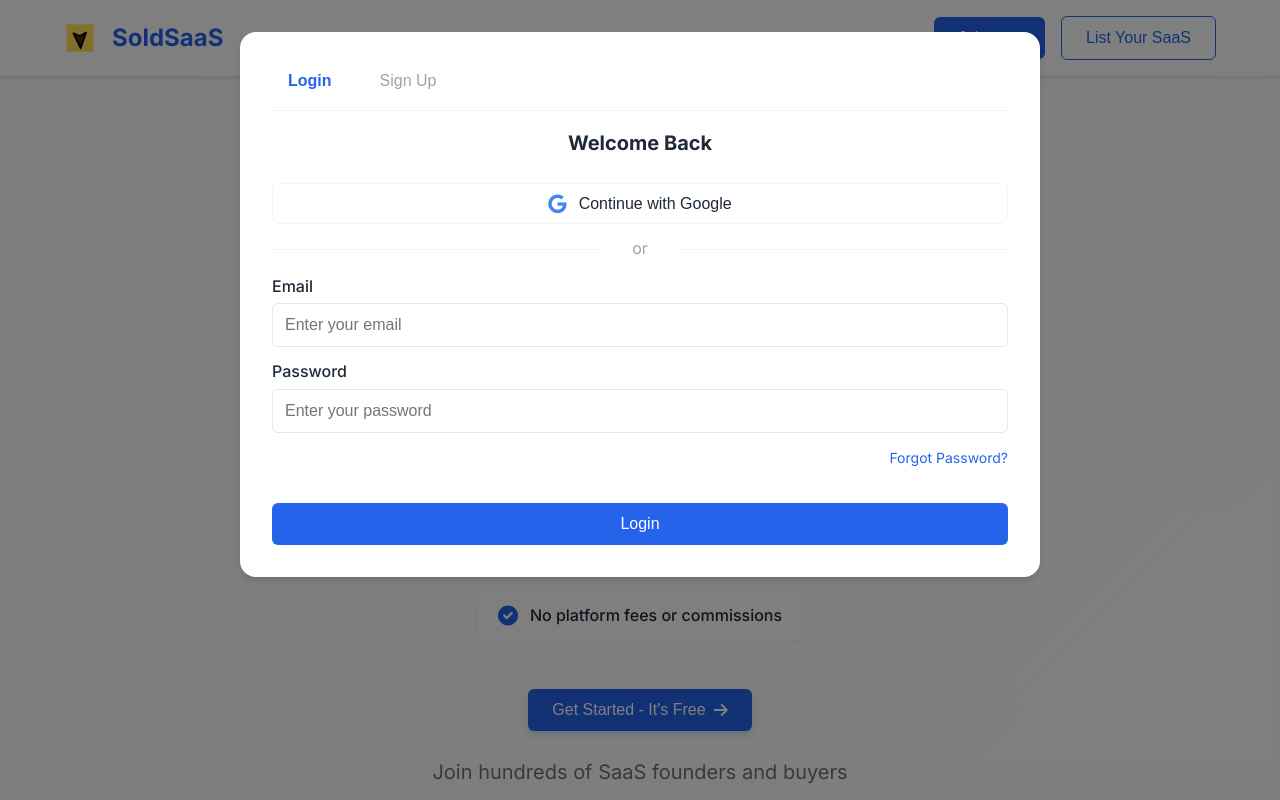
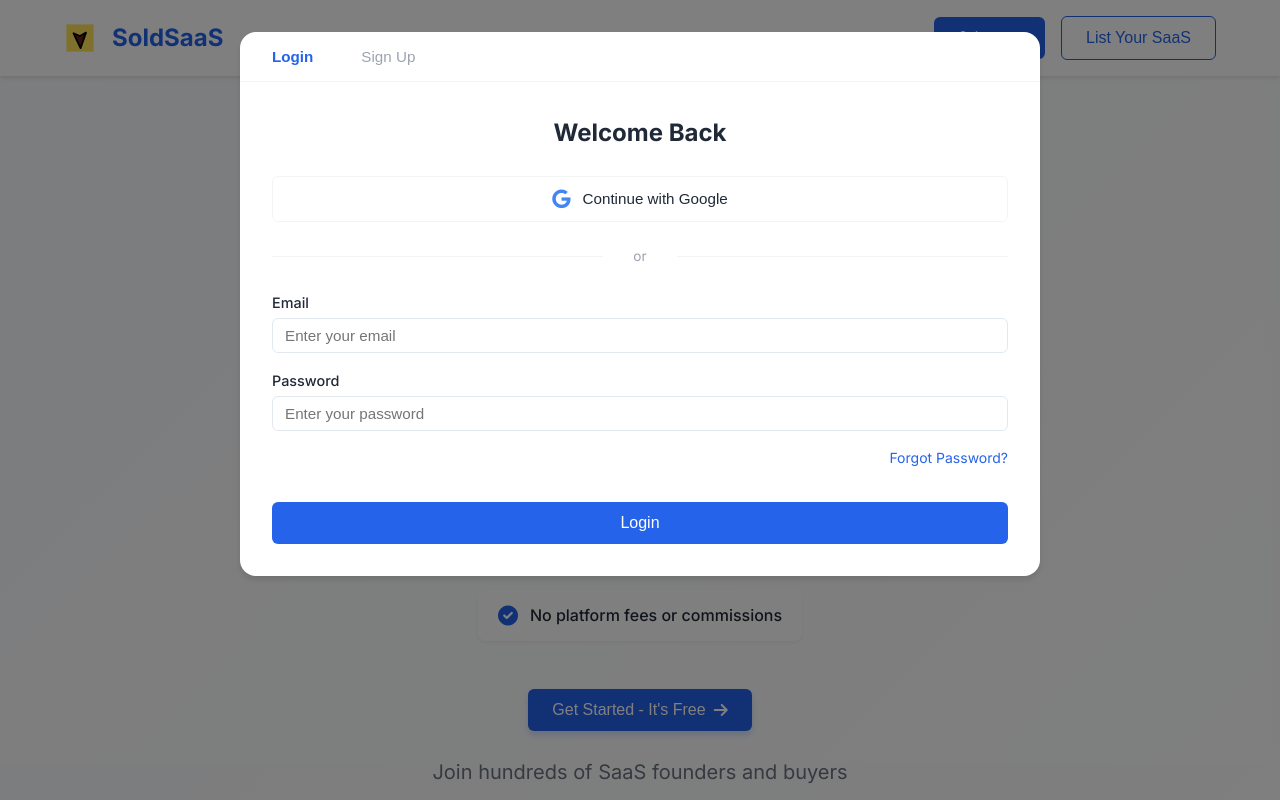
Before and after one commit to Adong-o/soldtest1, a website with bundled scripts: page index.html in a window 1280 px wide. Both pictures are taken after a click on the button "Join now". Shown: the top 800 px of the page. Built offline with nearby package versions, Linux system fonts and the light colour scheme.

Commit message:
fixed huge popup

```diff
--- a/styles.css
+++ b/styles.css
@@ -2700,3 +2700,85 @@
         padding: 1.5rem;
     }
 }
+
+/* Update Modal Styles */
+.modal-content {
+    max-width: 400px;
+    width: 90%;
+    padding: 2rem;
+}
+
+.auth-tabs {
+    margin: -2rem -2rem 2rem;
+    padding: 0 1rem;
+}
+
+.auth-tab {
+    padding: 1rem;
+    font-size: 0.95rem;
+}
+
+.auth-form h2 {
+    font-size: 1.5rem;
+    margin-bottom: 1.5rem;
+}
+
+.google-auth-btn {
+    padding: 0.75rem 1rem;
+    font-size: 0.95rem;
+}
+
+.form-group {
+    margin-bottom: 1rem;
+}
+
+.form-group label {
+    font-size: 0.9rem;
+    margin-bottom: 0.25rem;
+}
+
+.form-group input {
+    padding: 0.5rem 0.75rem;
+    font-size: 0.95rem;
+}
+
+.forgot-password {
+    margin: 0.5rem 0 1rem;
+    font-size: 0.85rem;
+}
+
+.divider {
+    margin: 1.5rem 0;
+    font-size: 0.85rem;
+}
+
+/* Hide scrollbar for Chrome, Safari and Opera */
+body::-webkit-scrollbar {
+    display: none;
+}
+
+/* Hide scrollbar for IE, Edge and Firefox */
+body {
+    -ms-overflow-style: none;  /* IE and Edge */
+    scrollbar-width: none;  /* Firefox */
+}
+
+/* Hide scrollbar for modal content */
+.modal-content::-webkit-scrollbar {
+    display: none;
+}
+
+.modal-content {
+    -ms-overflow-style: none;
+    scrollbar-width: none;
+}
+
+/* Hide scrollbar for any other scrollable elements */
+.scrollable-element::-webkit-scrollbar {
+    display: none;
+}
+
+.scrollable-element {
+    -ms-overflow-style: none;
+    scrollbar-width: none;
+}
```
